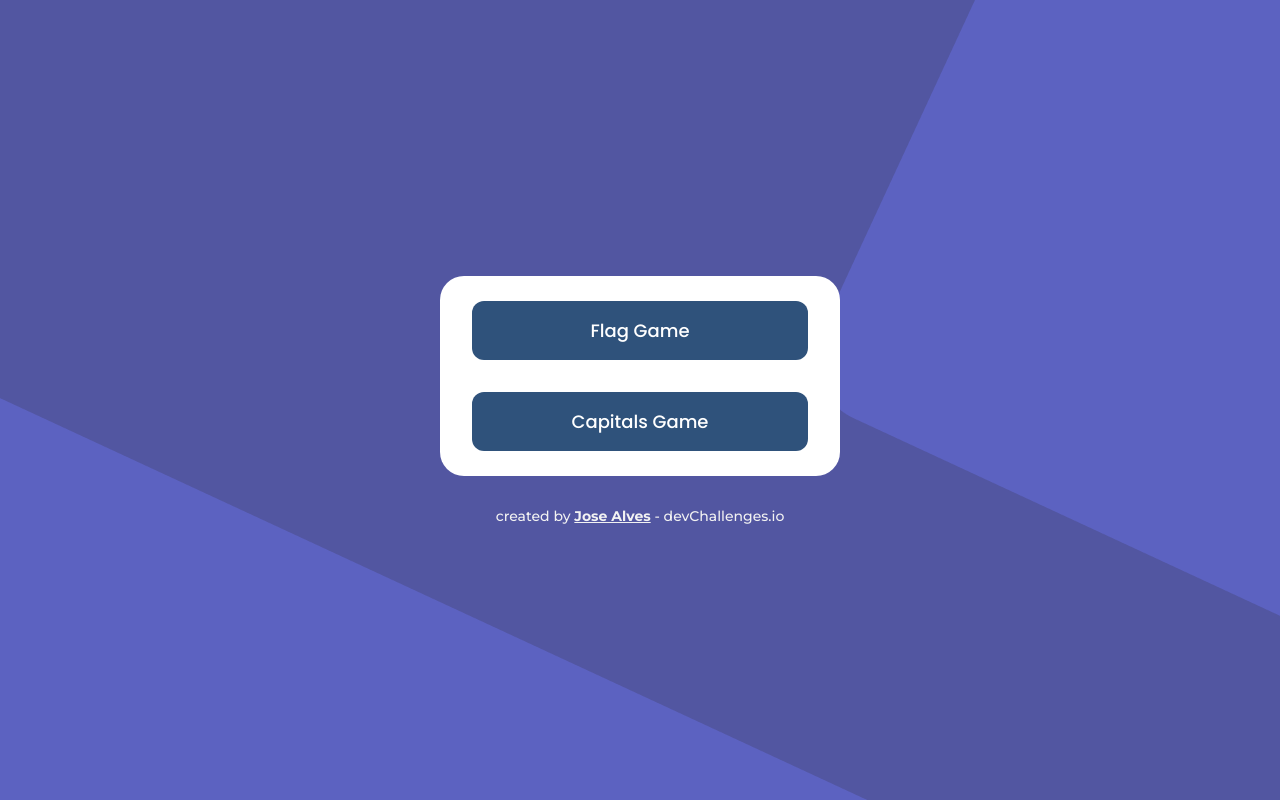
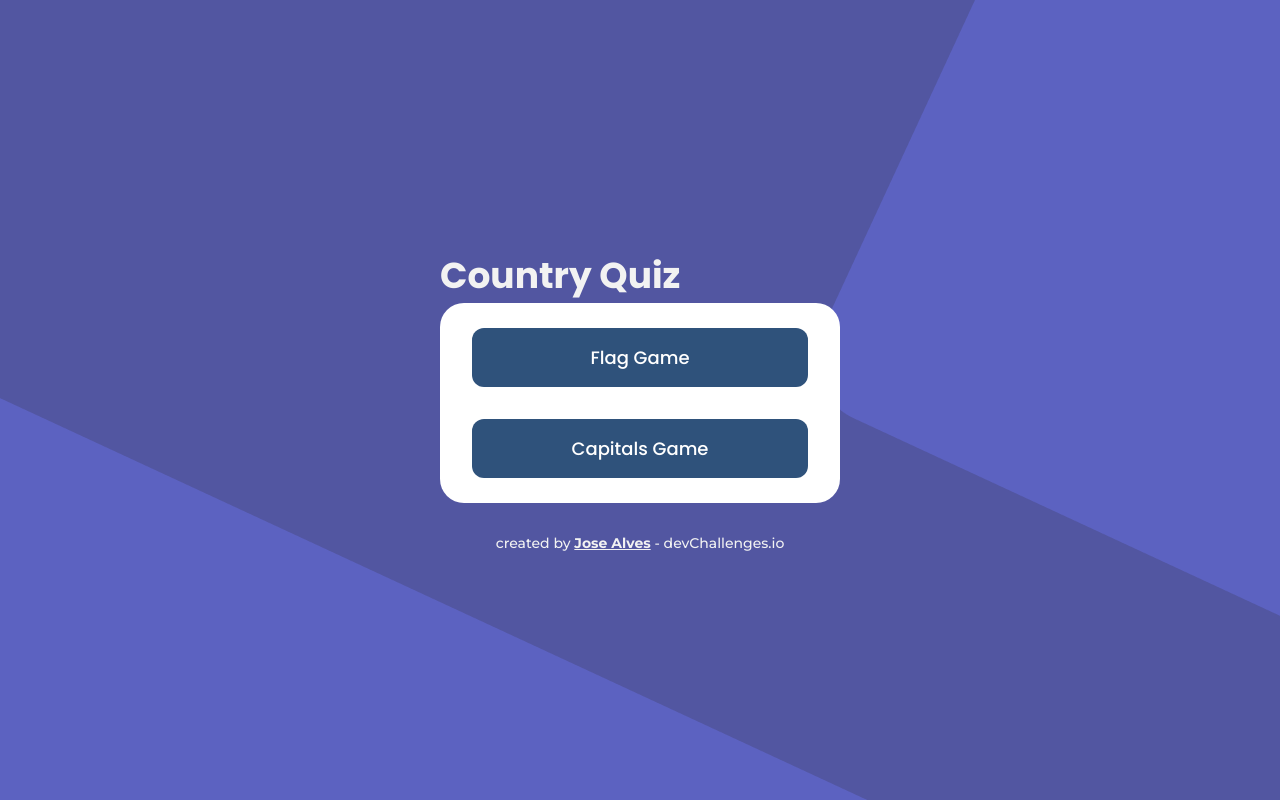
Before and after one commit to hitmaizer/quiz-game, a React (Create React App) app: page / in a window 1280 px wide. Both pictures are taken after a click on the button "Try again". Built offline with nearby package versions, Linux system fonts and the light colour scheme.

Commit message:
intro with title + clickable getCapitalgame

```diff
--- a/src/components/Intro.jsx
+++ b/src/components/Intro.jsx
@@ -3,13 +3,16 @@ import StyledCard from '../elements/StyledCard'
 
 export default function Intro(props) {
     return (
+        <>
+            <h1 className="game__title">Country Quiz</h1>
             <StyledCard className="intro__wrapper flex-col">
                 <button className="gamepicker__btn" onClick={props.getFlag}>
                     <span className="btn__text">Flag Game</span>
                 </button>
-            <button className="gamepicker__btn">
+                <button className="gamepicker__btn" onClick={props.getCapital}>
                     <span className="btn__text">Capitals Game</span>
                 </button>
             </StyledCard>
+        </>
     )
 }
```
Lines whose indentation alone changed are shown as unchanged.
